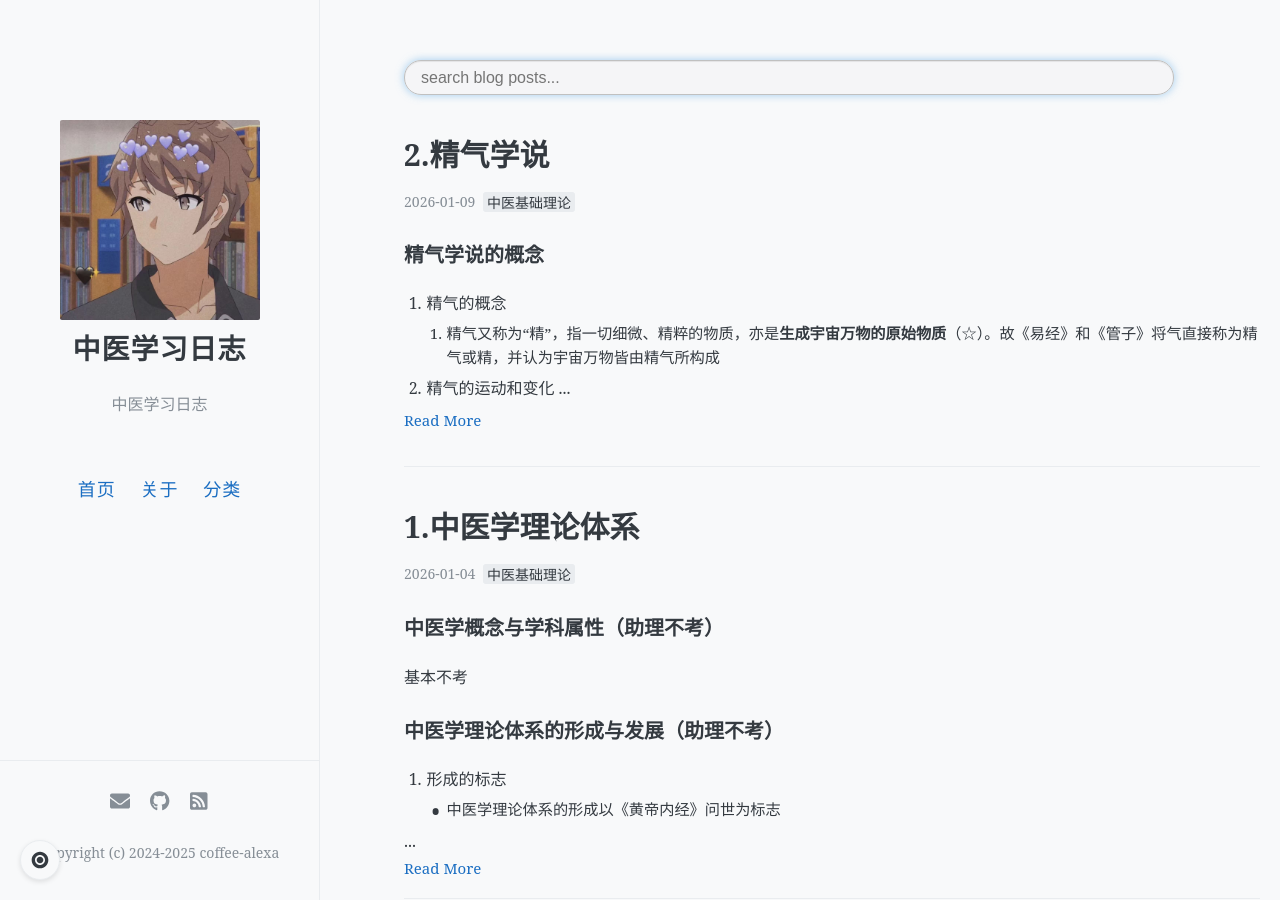
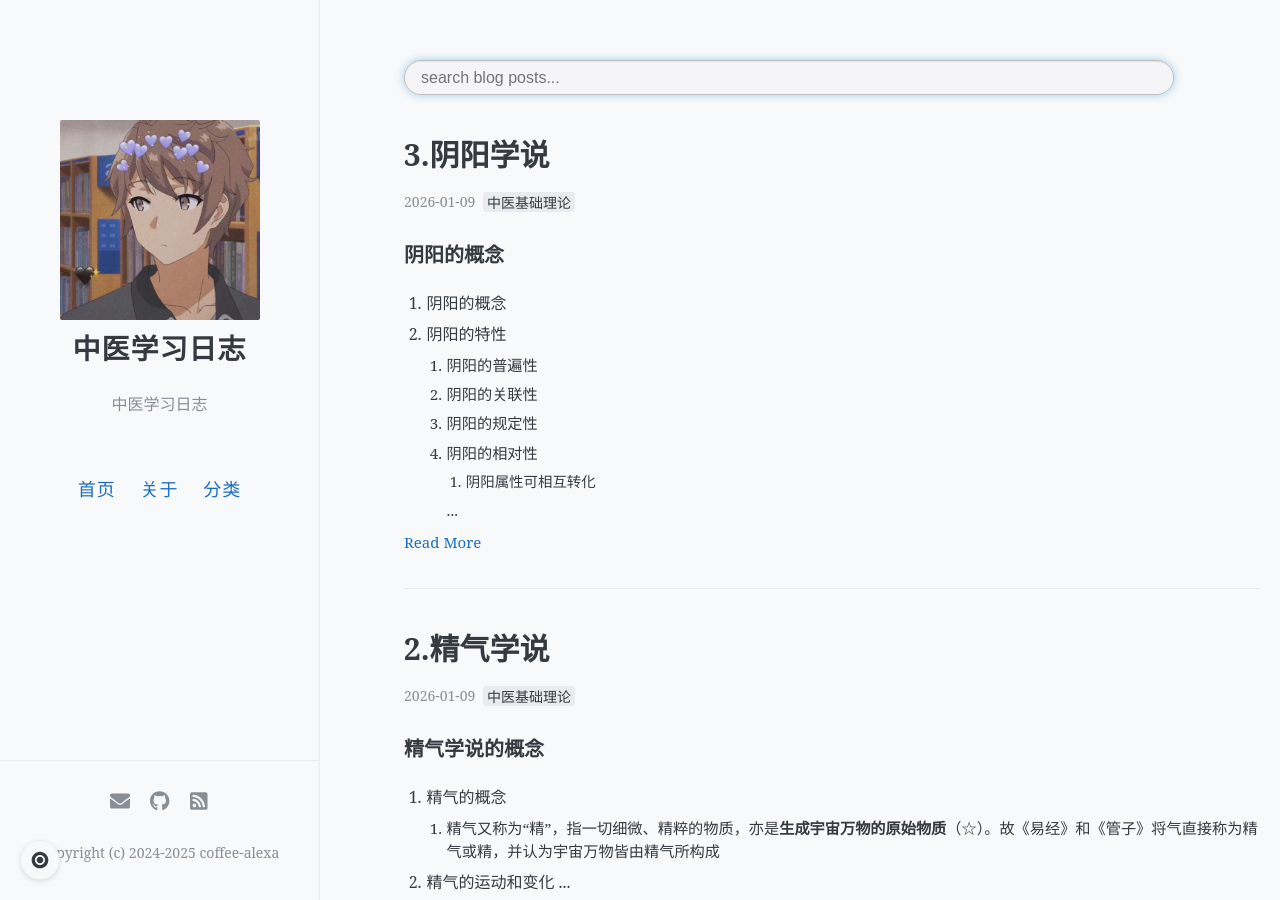
Before and after one commit to coffee-alexa/coffee-alexa.github.io, a Jekyll site: the page built from index.html, in a window 1280 px wide and 900 px high. Built offline with Jekyll 4.4.1, drawn with Linux system fonts in a browser that asks for light colours; a script that is not in the unit is left out; the list of posts is cut into pages by our own code; some of the changed lines change nothing that is shown.

Commit message:
更新博客

```diff
--- /dev/null
+++ b/_posts/2025-01-09-阴阳学说.md
@@ -0,0 +1,56 @@
+---
+layout: post
+title: "3.阴阳学说"
+date: 2026-01-09
+tags: [中医基础理论]
+toc: false
+comments: true
+author: jia
+---
+
+
+
+
+
+
+
+### 阴阳的概念
+
+1. 阴阳的概念
+2. 阴阳的特性
+   1. 阴阳的普遍性
+   2. 阴阳的关联性
+   3. 阴阳的规定性
+   4. 阴阳的相对性
+      1. 阴阳属性可相互转化
+      2. 阴阳之中复有阴阳
+      3. 因比较的对象的变化而发生变化
+3. 阴阳的征兆
+   1. 水与火
+4. 昼夜阴阳（☆）
+   1. 上午 阳中之阳， 下午 阳中之阴， 前半夜 阴中之阴， 后半夜阴中之阳
+5. 四季阴阳（☆）
+   1. 夏天 太阳（阳中之阳）， 秋天 少阴（阳中之阴）， 冬天 太阴（阴中之阴），春天 少阳（阴中之阳）
+
+### 阴阳学说的基本内容（☆☆☆）
+
+1. 阴阳对立制约
+   1. 两句古文
+      1. 动极者镇之以静，阳亢者胜之以阳
+      2. 阴盛则阳病，阳盛则阴病
+2. 阴阳互根互用
+   1. 互根
+      1. 相互依存，互为根本。都不能单独存在
+      2. 古文
+         1. 孤阴不生，独阳不长
+         2. 阴阳离决，精气乃绝
+   2. 互用
+      1. 相互滋生，促进和助长的关系
+      2. 古文
+         1. 昼不精，夜不瞑（形容老年人）
+3. 阴阳交感护藏（中医助理不考）
+4. 阴阳消长平衡
+   1. 阴阳互为消长（阴阳对立制约关系导致）
+   2. 阴阳皆消皆长（阴阳互根互用关系导致）
+5. 阴阳相互转化
+6. 阴阳自和
```
Also changed, not shown: _posts/2025-01-09-精气学说.md (+2 -0 lines).
